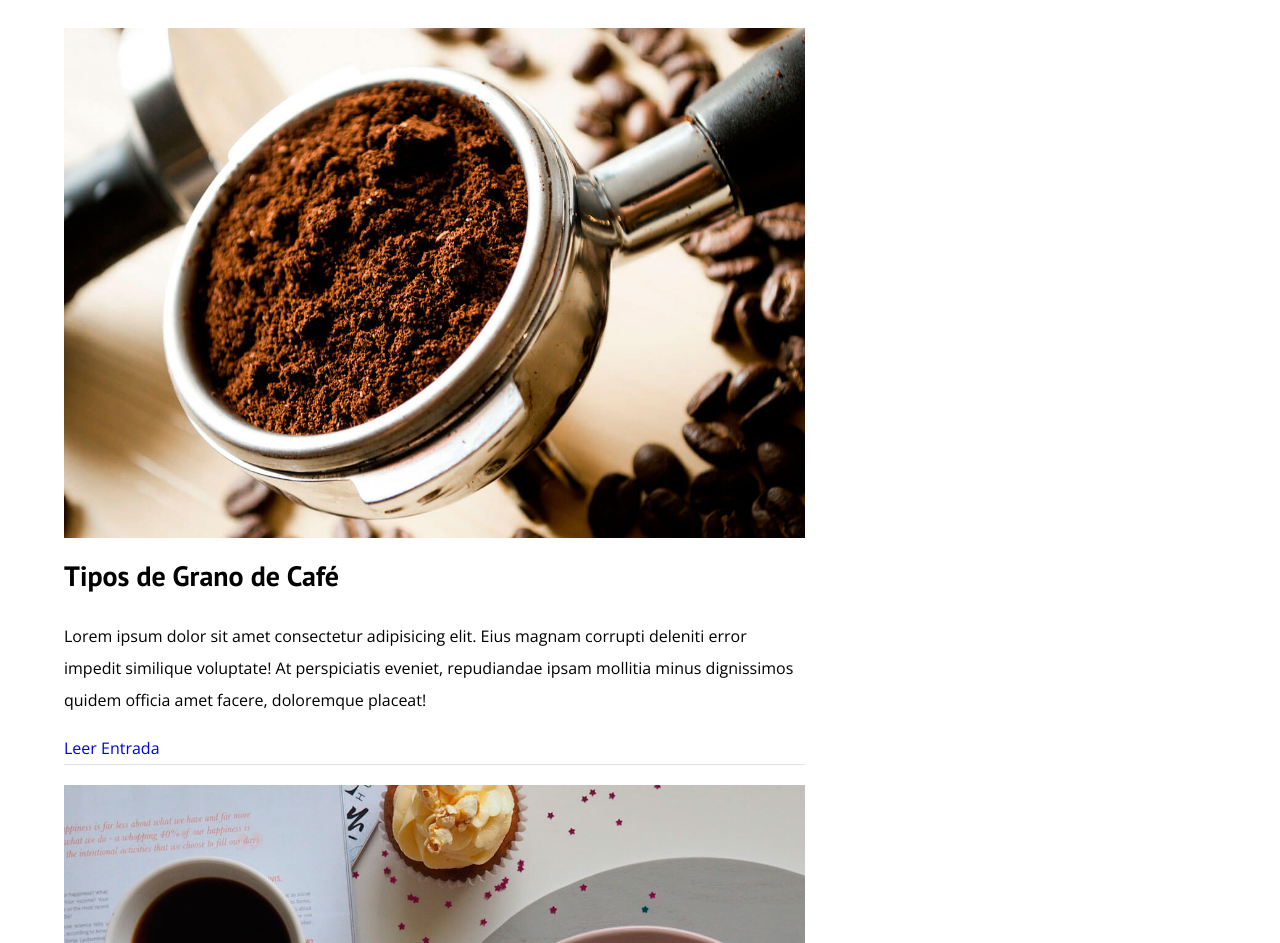
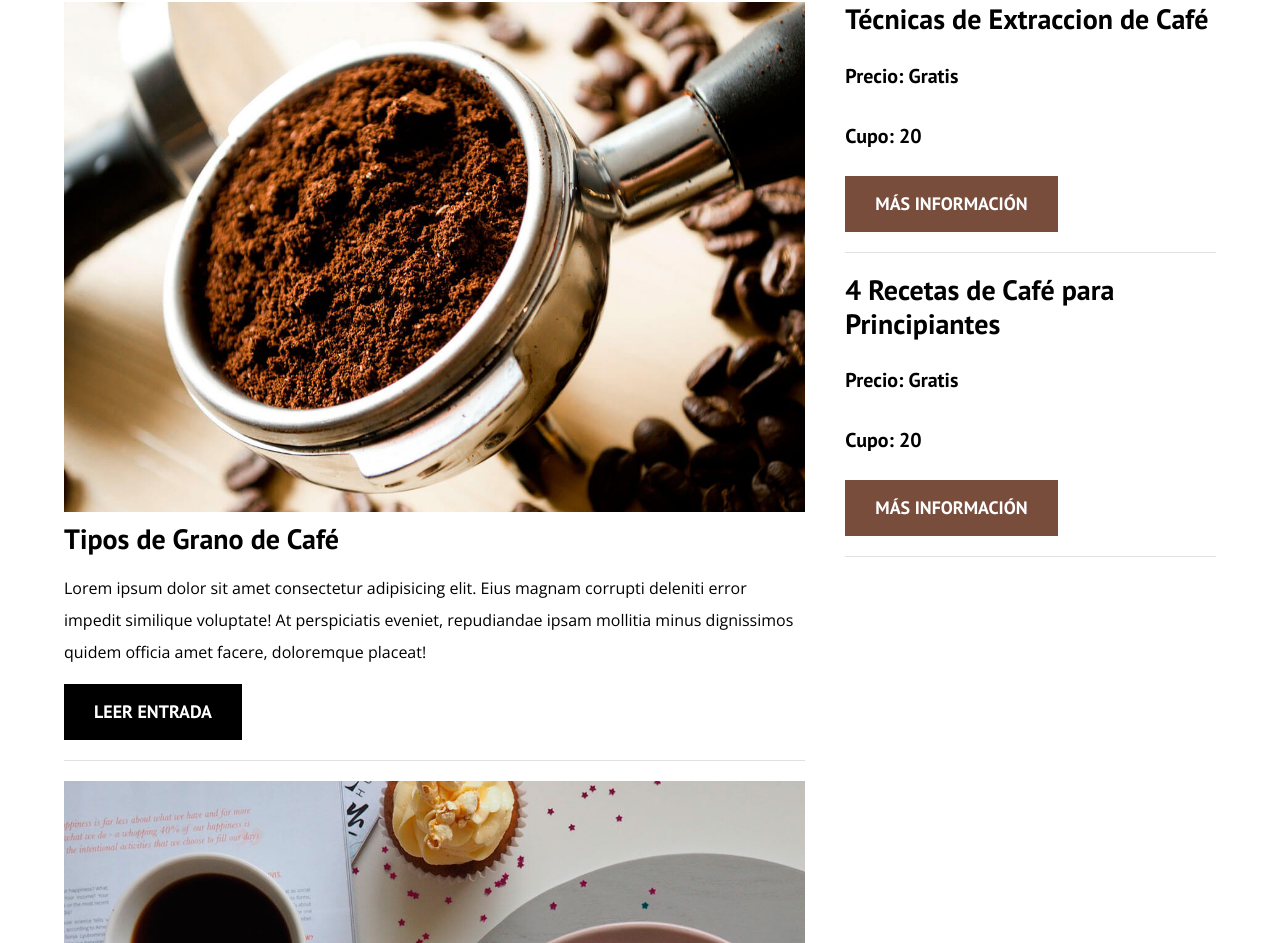
Before and after one commit to lautarocantero/Blog-de-Caf-, a plain HTML site: page index.html in a window 1280 px wide. Shown: the part 700-1643 px from the top of the page. Drawn offline with nearby package versions, Linux system fonts and the light colour scheme.

Commit message:
version_alfa1.1

```diff
--- a/css/styless.css
+++ b/css/styless.css
@@ -26,8 +26,7 @@ body{
 /*GLOBALES*/
 
 .contenedor{
-    max-width: 120rem;
-    width: 90%;
+    width: min(90%,120rem);
     margin: 0 auto;
 }
 
@@ -37,6 +36,7 @@ a{
 
 h1,h2,h3,h4{
     font-family: var(--fuente-Heading);
+    line-height: 1.2;
 }
 
 h1{
@@ -79,6 +79,10 @@ img{
     background-repeat: no-repeat;
     background-position: center center; /*↨⇆*/
     height: 60rem;
+}
+
+.barra{
+    padding-top: 3rem;
 }
 
 @media (min-width: 768px){
@@ -146,7 +150,67 @@ img{
     margin-bottom: 2rem;
 }
 
-.article:last-of-type{
+.article:last-of-type{  /*ultima entrada*/
     border: none;
     margin-bottom: 0;
 }
+
+.boton{
+    display: block; /*toma todo el esp en movil*/
+    font-family: var(--fuente-Heading);
+    color: var(--blanco);
+    text-align: center;
+    padding: 1rem 3rem;
+    font-size: 1.8rem;
+    text-transform: uppercase;
+    font-weight: 700;
+    margin-bottom: 2rem;
+}
+
+@media (min-width:768px){
+    .boton{
+        display: inline-block; /*toma margin y padding*/
+    }
+}
+
+.cursos{
+    list-style: none;
+}
+
+.boton--primario{
+    background-color: var(--negro);
+}
+
+.boton--secundario{
+    background-color: var(--primario);
+}
+
+.widget-curso{
+    border-bottom: 1px solid var(--gris);
+    margin-bottom: 2rem;
+}
+
+
+
+.widget-curso__label{
+    font-family: var(--fuente-Heading);
+    font-weight: bold;
+}
+
+.widget_curso__informacion{
+    font-weight: 400;
+}
+
+.widget-curso__label,
+.widget_curso__informacion{
+    font-size: 2rem;
+}
+
+.footer{
+    background-color: var(--negro);
+}
+
+.footer .barra{
+    margin-top: 1rem;
+    padding-top: 0;
+}
--- a/index.html
+++ b/index.html
@@ -71,9 +71,38 @@
         </main>
         <aside class="sidebar">
             <h3>Nuestros Cursos y Talleres</h3>
+            <ul class="cursos no-padding">
+                <li class="widget-curso">
+                    <h4 class="no-margin">Técnicas de Extraccion de Café</h4>
+                    <p class="widget-curso__label">Precio: <span class="widget_curso__informacion">Gratis</span></p>
+                    <p class="widget-curso__label">Cupo: <span class="widget_curso__informacion">20</span></p>
+                    <a class="boton boton--secundario" href="entrada.html">Más información</a>
+                </li>
+            </ul>
+
+            <ul class="cursos no-padding">
+                <li class="widget-curso">
+                    <h4 class="no-margin">4 Recetas de Café para Principiantes</h4>
+                    <p class="widget-curso__label">Precio: <span class="widget_curso__informacion">Gratis</span></p>
+                    <p class="widget-curso__label">Cupo: <span class="widget_curso__informacion">20</span></p>
+                    <a class="boton boton--secundario" href="entrada.html">Más información</a>
+                </li>
+            </ul>
         </aside>
     </div>
 
+    <footer class="footer">
+        <div class="contenedor">
+            <div class="barra">
+                <h2 class="logo">Blog<span class="logo__bold">DeCafé</span></h2>
+                <nav class="navegacion">
+                    <a href="nosotros.html" class="navegacion_enlace">Nosotros</a>
+                    <a href="cursos.html" class="navegacion_enlace">Cursos</a>
+                    <a href="contacto.html" class="navegacion_enlace">Contacto</a>
+                </nav>
+            </div>
+        </div>
+    </footer>
 
 </body>
 </html>
```
